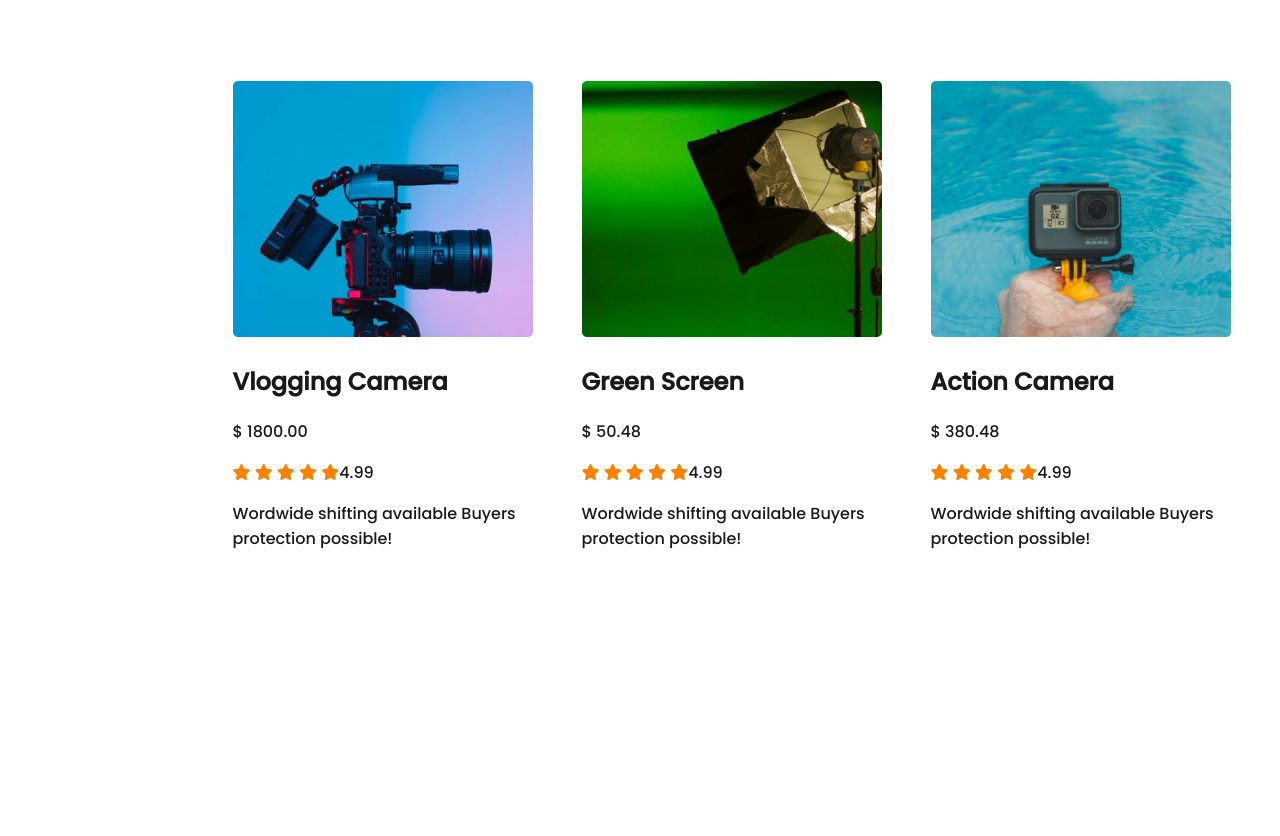
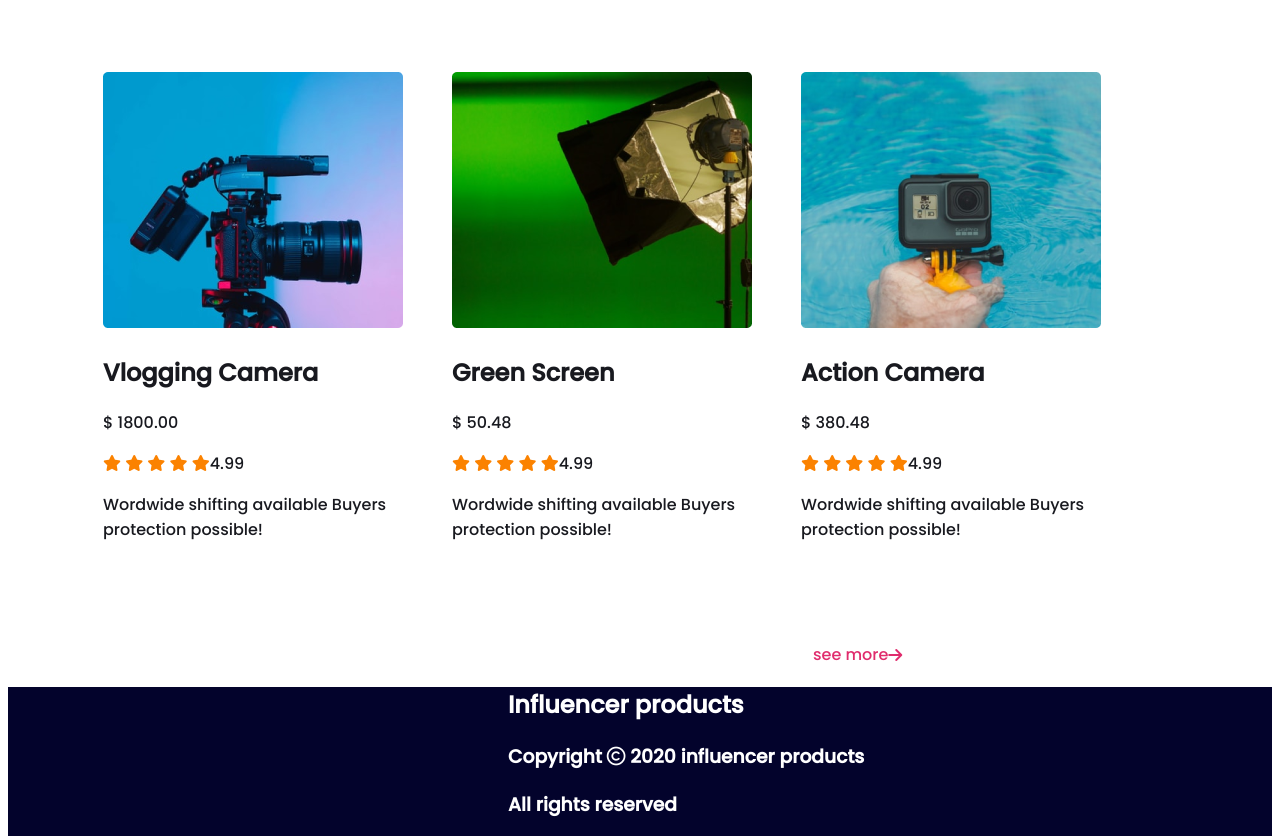
Before and after one commit to akila-niasa/influencer-gears, a plain HTML site: page index.html in a window 1280 px wide. Shown: the part 1630-2466 px from the top of the page. Before the commit the page ends 2298 px from the top, so only its background shows below. Drawn offline with Linux system fonts and the light colour scheme.

Commit message:
new added

```diff
--- a/index.html
+++ b/index.html
@@ -11,7 +11,7 @@
 <body>
     <!-- head start -->
     <header>
-
+      <h3>Influencer products</h3>
     </header>
     <!-- head end -->
     <main>
@@ -23,7 +23,7 @@
                     Influencer</h1>
                 <p>An Influencer can reach many people and influence them to like or dislike, to buy or skip buying, products and services. He is mostimportant figure in society.</p>
                <button> Preebook now
-                <i class="fas fa-directions new"></i>
+                <i class="fas fa-arrow-right new"></i>
                 </button>
 
                 </div>
@@ -145,7 +145,18 @@
                     Buyers protection possible!</p>
             </div>
         </div>
+        <p class="see">see more<i class="fas fa-arrow-right"></i></p>
         </section>
+      <footer>
+          <div>
+              <h2>Influencer products</h2>
+              <h3>Copyright <i class="far fa-copyright"></i> 2020  influencer products</h3>
+              <h3>All rights reserved</h3>
+              <i class="fab fa-instagram"></i>
+              <i class="fab fa-twitter"></i>
+              <i class="fab fa-youtube-square"></i>
+          </div>
+      </footer>
     </main>
 
 </body>
--- a/style.css
+++ b/style.css
@@ -1,25 +1,21 @@
 @import url('https://fonts.googleapis.com/css2?family=Abril+Fatface&family=M+PLUS+1p&family=Poppins:wght@500&family=Secular+One&display=swap');
+header{
+    padding-left: 15px;
+    color: #18191F;
+}
 body{
     font-family: 'Poppins', sans-serif;
 
 }
-main{
-    display: flex;
-    flex-direction: column;
-    align-items: center;
-}
-
 .container{
     background-color: #ffff;
 width: 800px;
- padding: 25px;
+ padding-left: 80px;
 margin-top: 12px;
 margin-right: 15px;
+margin-left: 15px;
 border-radius: 5px;
-}
-.intro{
-    display: grid;
-    grid-template-columns: repeat(2,1fr);
+padding-top: 10px;
 }
 .jotrney{width: 582px;
     height: 279px;
@@ -33,6 +29,10 @@ border-radius: 41px;
 .new{
     background-color: none !important;
     color: #FFFFFF !important;
+}
+.intro{
+    display: grid;
+    grid-template-columns: repeat(2,1fr);
 }
 .intro img{
     width: 440px;
@@ -51,11 +51,23 @@ height: 414px;
  }
  .collection{
     color: #18191F;
+    padding-right: 5px;
  }
  .collection img{
     width: 300px;
     height: 256px;
  }
  .filled{
-     color: #FB8200;;
+     color: #FB8200;
  }
+ .see{
+     color:#E02C6D ;
+     display: flex;
+     align-items: center;
+     padding-left: 710px;
+ }
+ footer{
+     background-color: rgb(3, 3, 44);
+     color: #FFFFFF;
+     padding-left: 500px;
+ }
```
